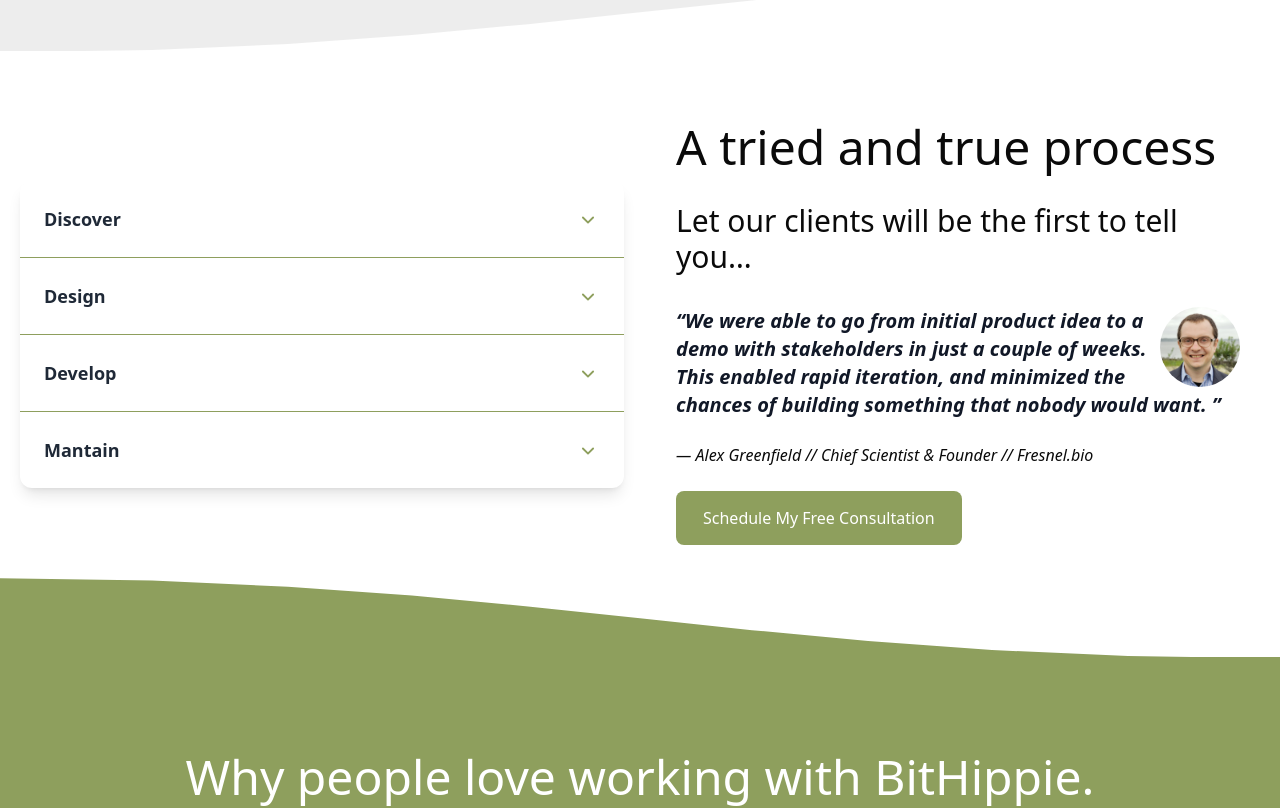
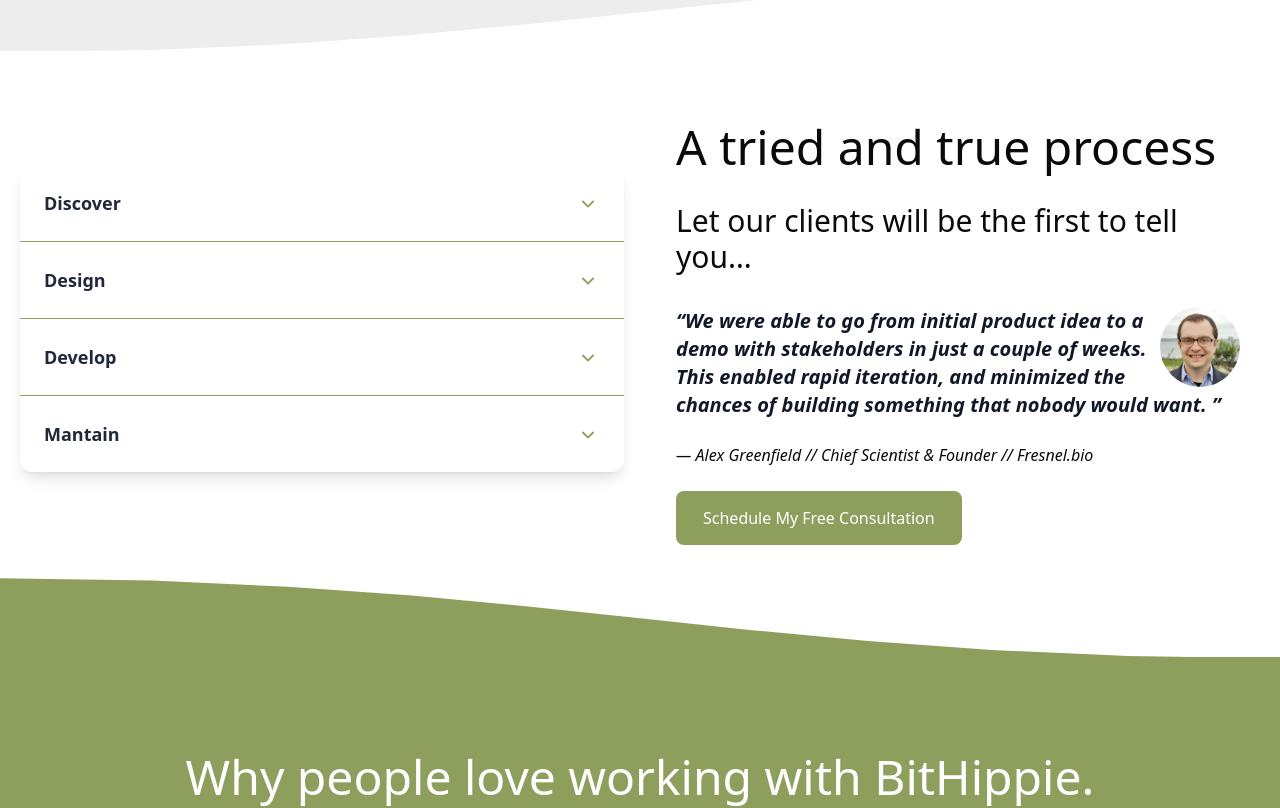
Before and after one commit to bithippie/bithippie.github.io, a Next.js app: page / in a window 1280 px wide. Shown: the part 1720-2528 px from the top of the page. Built offline with nearby package versions, Linux system fonts and the light colour scheme.

Commit message:
feat(accordion): add padding

```diff
--- a/components/accordion.js
+++ b/components/accordion.js
@@ -7,7 +7,7 @@ import { ChevronDownIcon } from "@heroicons/react/20/solid";
 
 export function Accordion({ accordionItems }) {
   return (
-    <div className="h-full w-full flex items-center">
+    <div className="h-full w-full flex items-center pb-8">
       <div className="w-full max-w-2xl divide-y divide-moss rounded-xl bg-white shadow-lg">
         {accordionItems.map((item) => {
           return (
```
